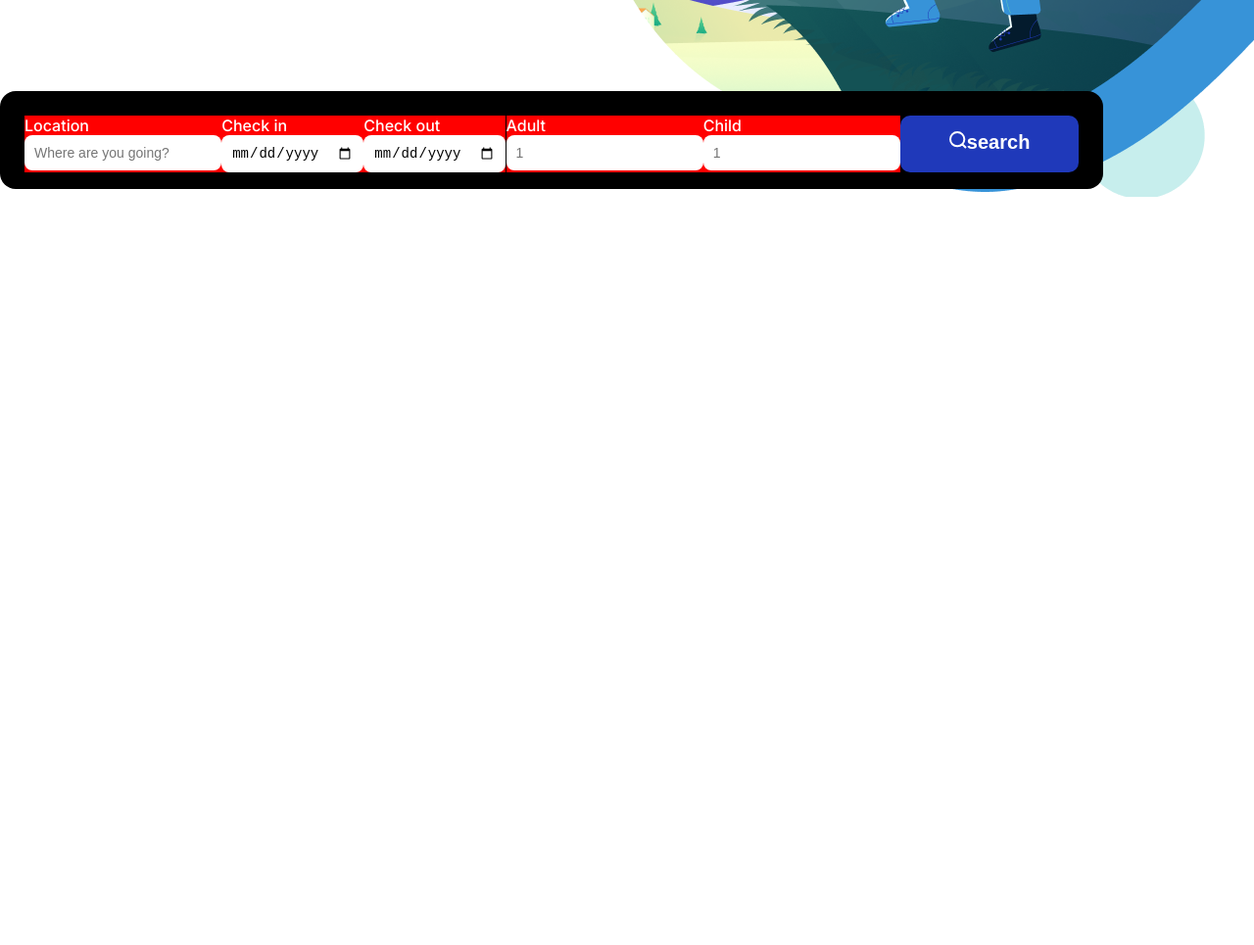
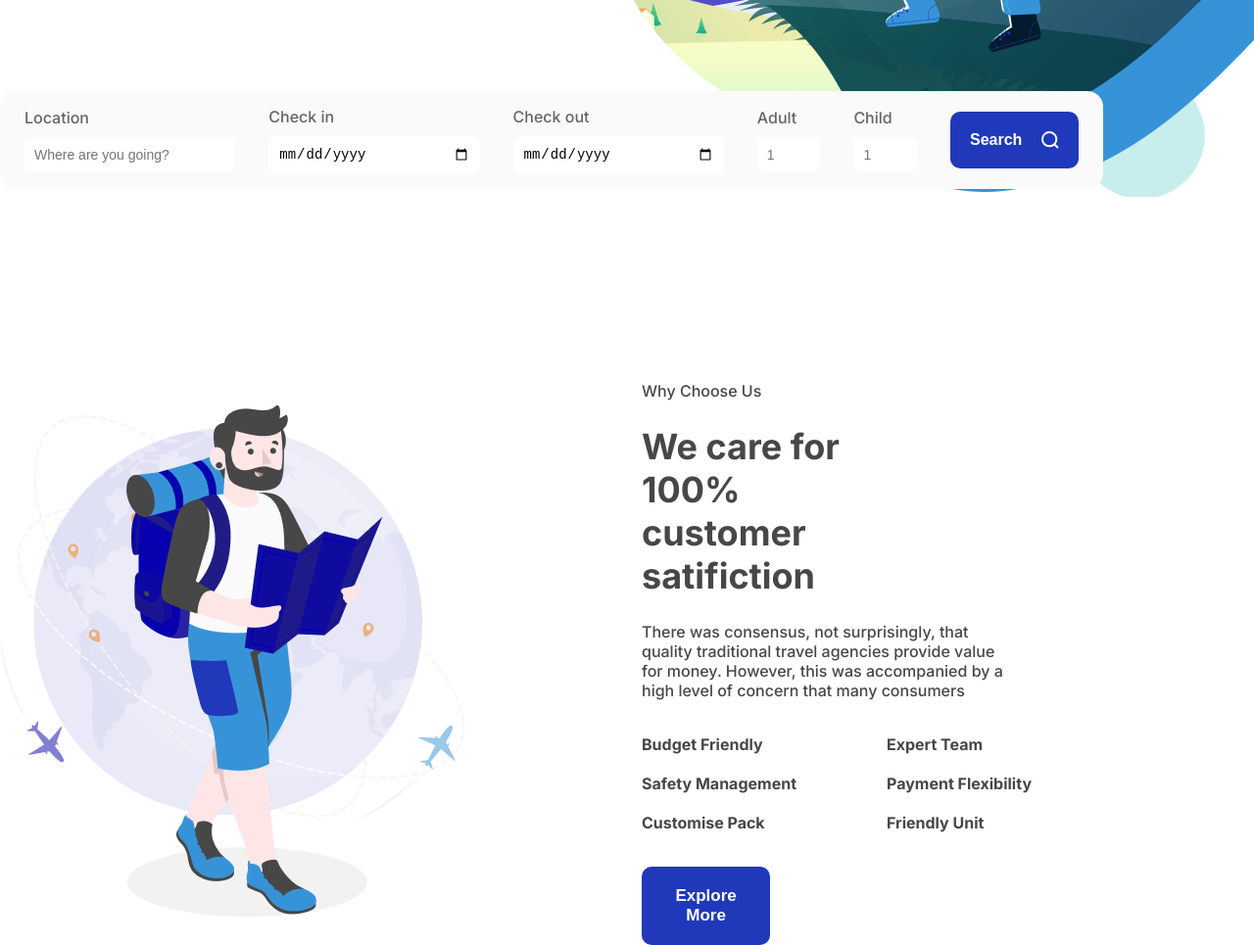
Before and after one commit to Midengrows1/TravelXpro, a plain HTML site: page index.html in a window 1280 px wide. Shown: the part 599-1564 px from the top of the page at 98% size. Before the commit the page ends 988 px from the top, so only its background shows below. Drawn offline with Linux system fonts and the light colour scheme.

Commit message:
third deploy

```diff
--- a/css/index.scss
+++ b/css/index.scss
@@ -123,17 +123,30 @@ $black04: #e5e5e5;
     margin: 6em 0px;
     width: 88%;
     height: 100px;
-    background-color: #000;
+    background-color: #fafafb;
     border-radius: 16px;
+    display: flex;
+    align-items: center;
     &_content {
+      width: 100%;
       color: #fff;
       display: flex;
       justify-content: space-between;
-      padding: 25px;
+      gap: 25px;
+
+      align-items: center;
+      padding: 0 25px;
     }
   }
   .details-item {
-    background-color: red;
+    width: 20%;
+    // background-color: red;
+    display: flex;
+    flex-direction: column;
+    gap: 10px;
+    h3 {
+      color: $black02;
+    }
     input {
       padding: 10px;
       border-radius: 8px;
@@ -144,8 +157,56 @@ $black04: #e5e5e5;
     }
   }
   .search {
+    padding: 20px;
     display: flex;
-    font-size: 20px;
-
+    font-size: 16px;
+    font-weight: 700;
+    align-items: center;
+    flex-direction: row-reverse;
+    gap: 20px;
+  }
+  .ages {
+    width: 6%;
   }
 }
+.second-screen {
+  width: 100%;
+  height: 65vh;
+
+  &_content {
+    width: 100%;
+    height: 100%;
+    display: grid;
+    grid-template-columns: repeat(2, 1fr);
+    align-items: center;
+    gap: 30px;
+    &_right {
+      width: 100%;
+      display: flex;
+      flex-direction: column;
+      gap: 25px;
+      color: $black01;
+      h2 {
+        padding-right: 400px;
+      }
+      p {
+        padding-right: 250px;
+      }
+    }
+    .second-right-content {
+      width: 80%;
+      display: grid;
+      grid-template-columns: repeat(2, 1fr);
+      line-height: 40px;
+      ul {
+        list-style: none;
+        font-weight: 700;
+      }
+    }
+    button{
+      width: 21%;
+      padding: 20px;
+      font-size: 17px;
+    }
+  }
+}
--- a/index.html
+++ b/index.html
@@ -50,19 +50,53 @@
                     <h3 class="text05">Check out</h3>
                     <input type="date" placeholder="Add dates" />
                   </div>
-                  <div class="details-item">
+                  <div class="details-item ages">
                     <h3 class="text05">Adult</h3>
                     <input type="text" placeholder="1" />
                   </div>
-                  <div class="details-item">
+                  <div class="details-item ages">
                     <h3 class="text05">Child</h3>
                     <input type="text" placeholder="1" />
                   </div>
                   <button type="submit" class="default-btn search">
-                   <img src="./assets/search.svg" alt="" />
-                    search
+                    <img src="./assets/search.svg" alt="" />
+                    Search
                   </button>
                 </form>
+              </div>
+            </section>
+            <section class="second-screen">
+              <div class="second-screen_content">
+                <div class="second-screen_content_left">
+                  <img src="./assets/person second-screen.png" alt="" />
+                </div>
+                <div class="second-screen_content_right">
+                  <span class="text07">Why Choose Us</span>
+                  <h2 class="text02">We care for 100% customer satifiction</h2>
+                  <p>
+                    There was consensus, not surprisingly, that quality
+                    traditional travel agencies provide value for money.
+                    However, this was accompanied by a high level of concern
+                    that many consumers
+                  </p>
+                  <div class="second-right-content">
+                    <div class="content-left">
+                      <ul>
+                        <li>Budget Friendly</li>
+                        <li>Safety Management</li>
+                        <li>Customise Pack</li>
+                      </ul>
+                    </div>
+                    <div class="content-right">
+                      <ul>
+                        <li>Expert Team</li>
+                        <li>Payment Flexibility</li>
+                        <li>Friendly Unit</li>
+                      </ul>
+                    </div>
+                  </div>
+                  <button class="default-btn">Explore More</button>
+                </div>
               </div>
             </section>
           </main>
```
Also changed, not shown: assets/arrowdown.svg (added), assets/person second-screen.png (added), css/index.css, 1 other file.
